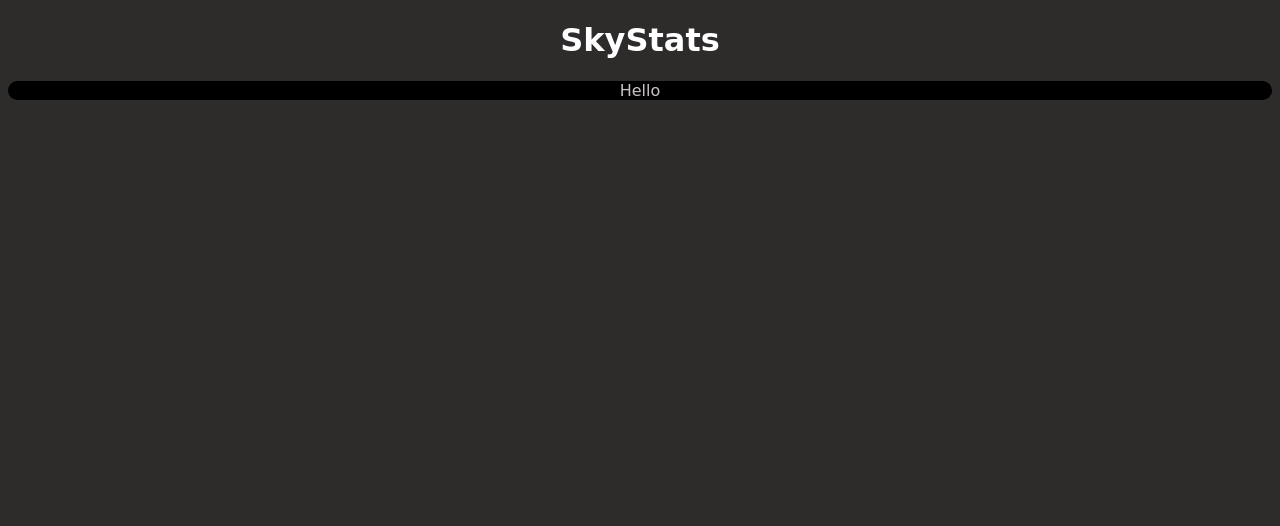
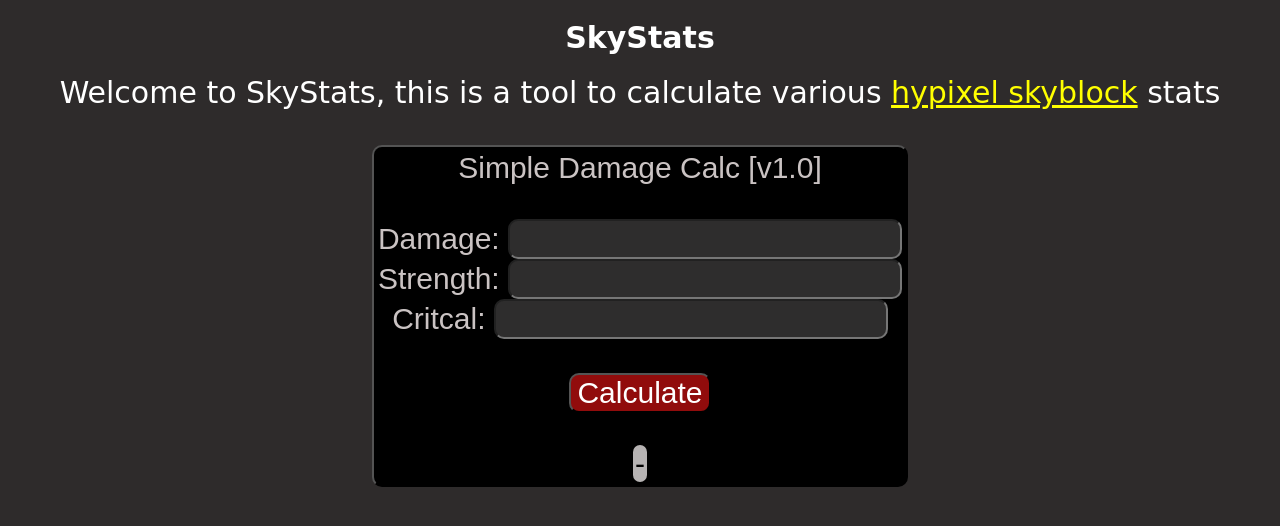
Before and after one commit to IndicedoConhecimento/SkyStats, a plain HTML site: page home/home.html in a window 1280 px wide. Drawn offline with Linux system fonts and the light colour scheme.

Commit message:
Damage Calculator v1.0

```diff
--- a/home/home.css
+++ b/home/home.css
@@ -1,3 +1,8 @@
+*{
+    color: white;
+    font-size: 30px;
+}
+
 body{
 
     background-color: rgb(46, 43, 43);
@@ -11,4 +16,30 @@ body{
     background-color: black;
     border-radius: 10px;
     color: rgb(202, 195, 195);
+    padding: 4px;
 }
+
+a{
+    color: yellow;
+}
+
+input{
+    background-color: rgb(46, 45, 45);
+    border-radius: 10px;
+}
+input:hover{
+    background-color: rgb(78, 76, 76);
+    border-radius: 10px;
+}
+
+.bnt{
+    cursor: pointer;
+    background-color: rgb(145, 12, 12);
+}
+
+.r{
+    background-color: rgb(182, 179, 179);
+    color: black;
+    padding: 2px;
+    border-radius: 10px;
+}
--- a/home/home.html
+++ b/home/home.html
@@ -11,11 +11,23 @@
 
     <h1>SkyStats</h1>
 
-    <header class="h">
+    <header>
 
-        Hello
+        Welcome to SkyStats, this is a tool to calculate various <a href="https://hypixel.net">hypixel skyblock</a> stats
 
-    </header>
+    </header><br>
+
+    <button class="h">
+
+        Simple Damage Calc [v1.0] <br><br>
+        Damage: <input type="number" id="damage" name="damage"><br>
+        Strength: <input type="number" id="strength"><br>
+        Critcal: <input type="number" id="crit"><br><br>
+        <input type="button" value="Calculate" onclick="calculo()" class="bnt"><br><br>
+        <span class="r" id="result">-</span>
+    </button>
+
+    <script src="script.js"></script>
 
 </body>
 </html>
--- a/home/script.js
+++ b/home/script.js
@@ -0,0 +1,6 @@
+function calculo(){
+    let final = 0;let damage = document.querySelector('input#damage');let strength = document.querySelector('input#strength');let crit = document.querySelector('input#crit');let base = 0; let post = 0;
+    const result = document.getElementById('result');
+    final = ((5+Number(damage.value))*(1+(Number(strength.value)/100))*(1+(Number(crit.value)/100))*(1+(base/100))*(1+(post/100))).toFixed(0);
+    result.innerHTML = `Your Damage is: ${final}`
+}
```
